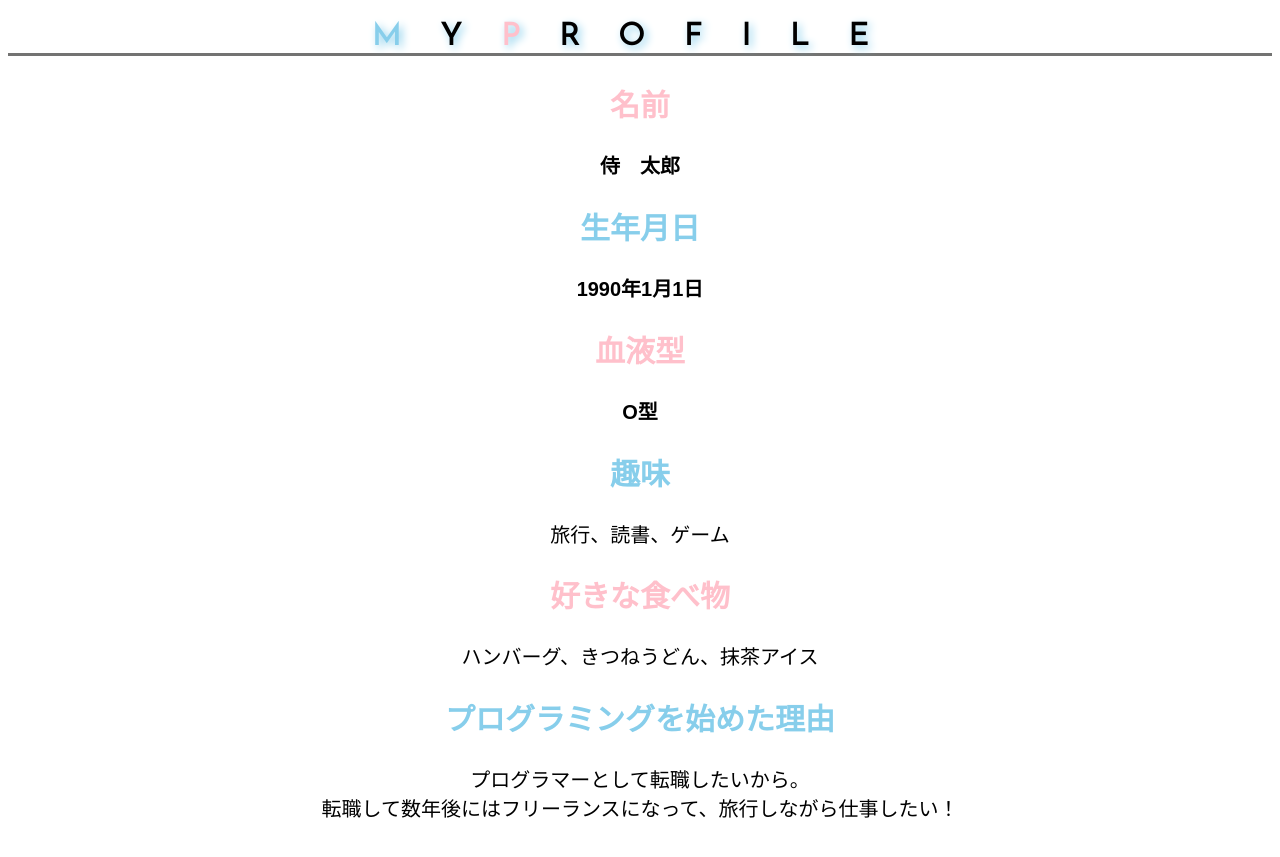
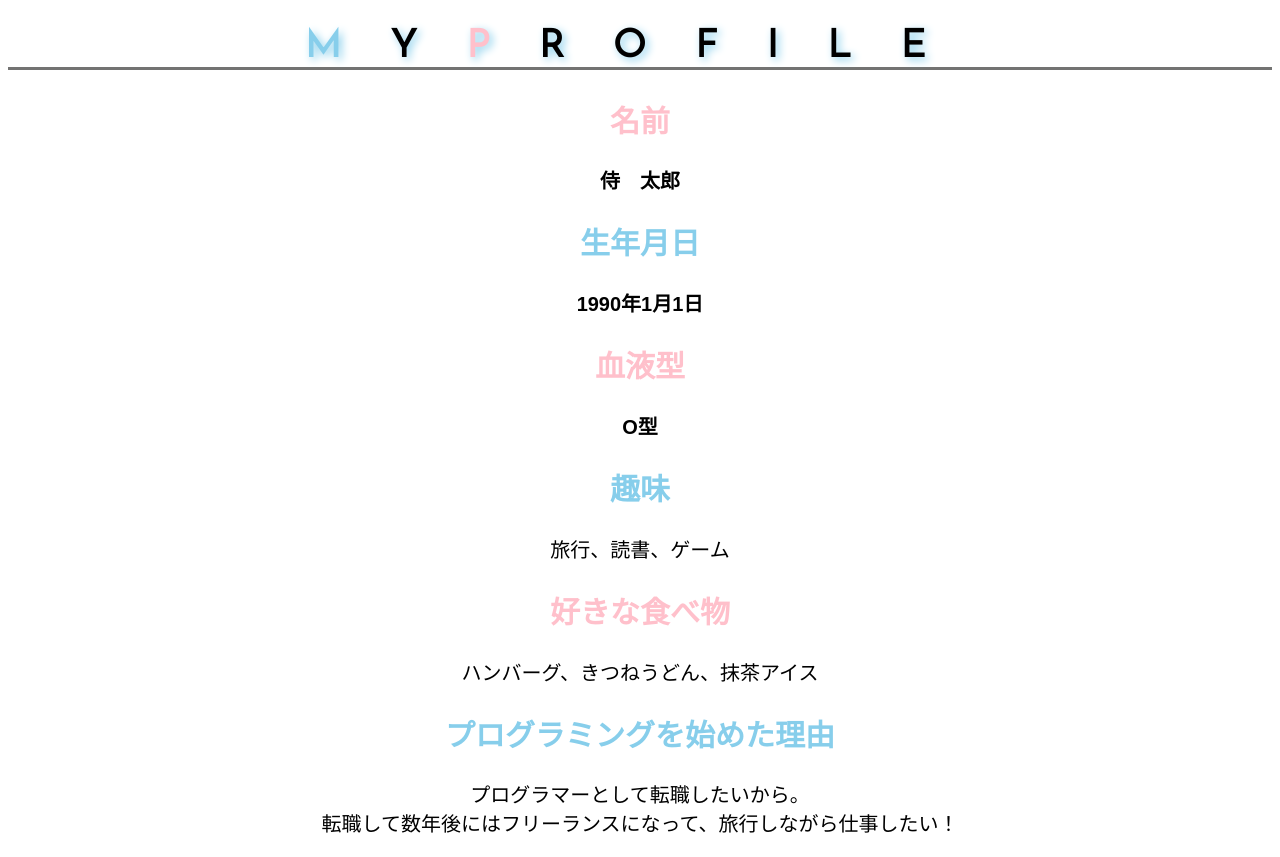
Before and after one commit to cak19-tks89/html-css-basic-kadai, a plain HTML site: page kadai_014/kadai_014.html in a window 1280 px wide. Drawn offline with Linux system fonts and the light colour scheme.

Commit message:
kadai_014再修正アップロード

```diff
--- a/kadai_014/kadai_014.html
+++ b/kadai_014/kadai_014.html
@@ -1,5 +1,5 @@
 <!DOCTYPE html>
-<html>
+<html style="font-size: 20px;">
   <head>
     <title>14章課題</title>
     <meta name="description" content="このページは14章の課題です。">
--- a/kadai_014/style.css
+++ b/kadai_014/style.css
@@ -1,7 +1,6 @@
 body{
   font-family: "Arial", "Meiryo", sans-serif;
   text-align: center;
-  font-size: 20px;
 }
 
 .google-fonts{
```
